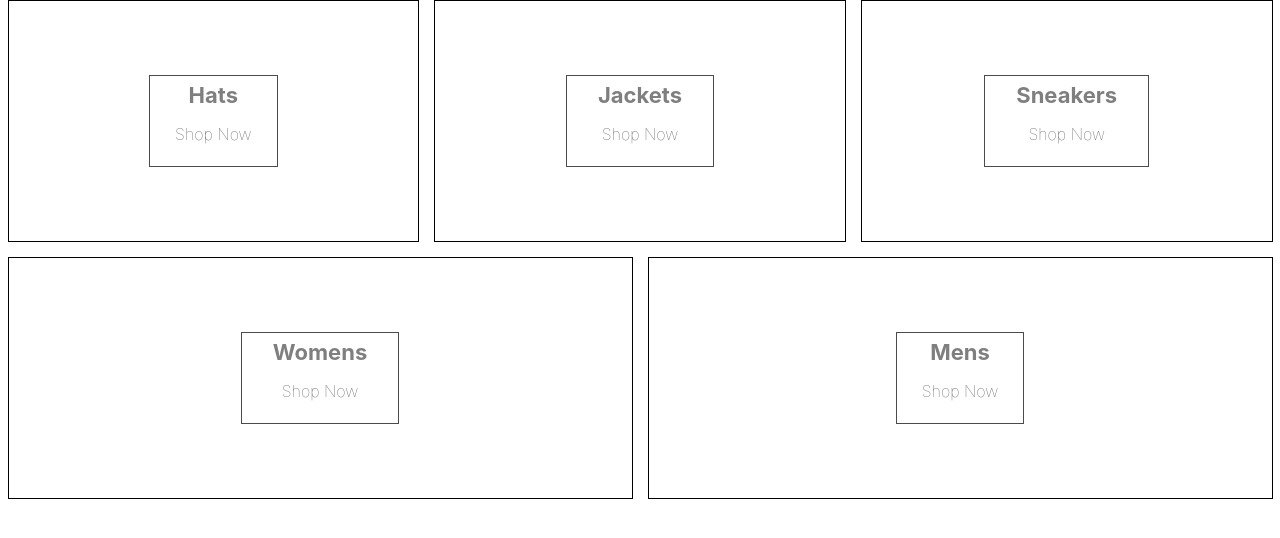
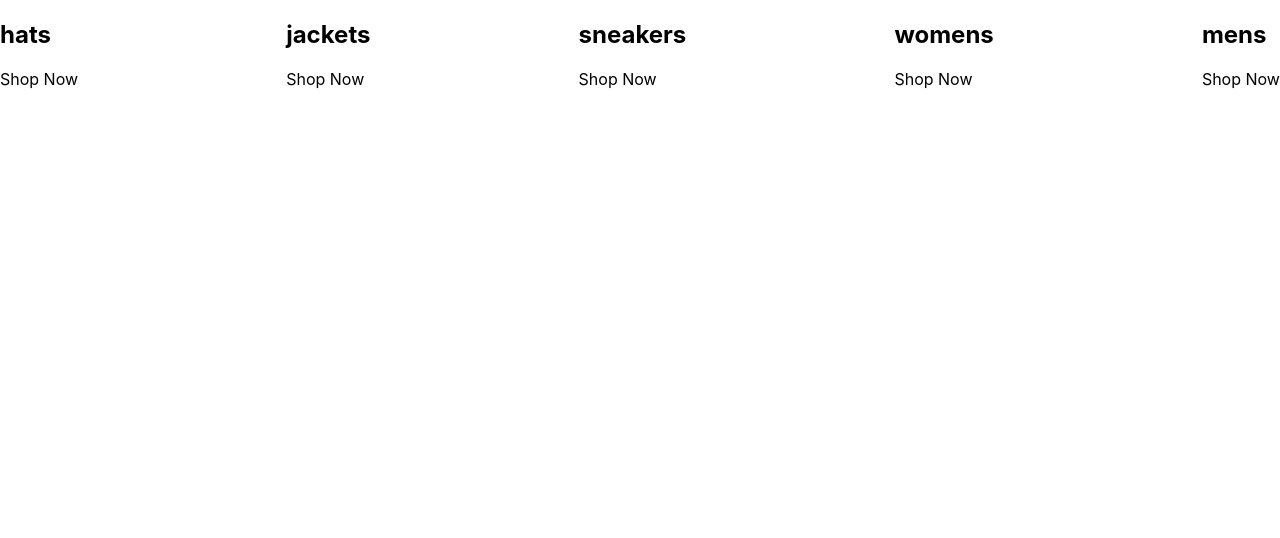
Before and after one commit to stefanscn/test-react, a React (Create React App) app: page / in a window 1280 px wide. Shown: the top 538 px of the page. Built offline with nearby package versions, Linux system fonts and the light colour scheme.

Commit message:
updating directory page with component and category component

```diff
--- a/src/App.js
+++ b/src/App.js
@@ -1,47 +1,36 @@
-import './categories.styles.scss'
+import Directory from './components/directory/directory.component';
 
 const App = () => {
 
   const categories = [
     {
-      id:1,
-      title:'Hats',
-
+      "id": 1,
+      "title": "hats",
+      "imageUrl": "https://i.ibb.co/cvpntL1/hats.png"
     },
     {
-      id:2,
-      title:'Jackets',
-
+      "id": 2,
+      "title": "jackets",
+      "imageUrl": "https://i.ibb.co/px2tCc3/jackets.png"
     },
     {
-      id:3,
-      title:'Sneakers',
-
+      "id": 3,
+      "title": "sneakers",
+      "imageUrl": "https://i.ibb.co/0jqHpnp/sneakers.png"
     },
     {
-      id:4,
-      title:'Womens',
+      "id": 4,
+      "title": "womens",
+      "imageUrl": "https://i.ibb.co/GCCdy8t/womens.png"
+    },
+    {
+      "id": 5,
+      "title": "mens",
+      "imageUrl": "https://i.ibb.co/R70vBrQ/men.png"
+    }
+  ]
 
-    },
-     {
-      id:5,
-      title:'Mens',
 
-    },
-  ];
-
- return (
-    <div className='categories-container'>
-      {categories.map(({ title }) => (
-        <div className='category-container'>
-        <div className='background-image'></div>
-          <div className='category-body-container'>
-            <h2>{title}</h2>
-            <p>Shop Now</p>
-          </div>
-        </div>
-      ))}
-    </div>
-  );
+  return <Directory categories={categories} />;
 };
 export default App;
--- a/src/categories.styles.scss
+++ /dev/null
@@ -1,75 +0,0 @@
-.categories-container {
-    width: 100%;
-    display: flex;
-    flex-wrap: wrap;
-    justify-content: space-between;
-  }
-
-  .category-container {
-    min-width: 30%;
-    height: 240px;
-    flex: 1 1 auto;
-    display: flex;
-    align-items: center;
-    justify-content: center;
-    border: 1px solid black;
-    margin: 0 7.5px 15px;
-    overflow: hidden;
-
-    &:hover {
-      cursor: pointer;
-
-      & .background-image {
-        transform: scale(1.1);
-        transition: transform 6s cubic-bezier(0.25, 0.45, 0.45, 0.95);
-      }
-
-      & .category-body-container {
-        opacity: 0.9;
-      }
-    }
-
-    &.large {
-      height: 380px;
-    }
-
-    &:first-child {
-      margin-right: 7.5px;
-    }
-
-    &:last-child {
-      margin-left: 7.5px;
-    }
-
-    .background-image {
-      width: 100%;
-      height: 100%;
-      background-size: cover;
-      background-position: center;
-    }
-
-    .category-body-container {
-      height: 90px;
-      padding: 0 25px;
-      display: flex;
-      flex-direction: column;
-      align-items: center;
-      justify-content: center;
-      border: 1px solid black;
-      background-color: white;
-      opacity: 0.7;
-      position: absolute;
-
-      h2 {
-        font-weight: bold;
-        margin: 0 6px 0;
-        font-size: 22px;
-        color: #4a4a4a;
-      }
-
-      p {
-        font-weight: lighter;
-        font-size: 16px;
-      }
-    }
-  }
--- /dev/null
+++ b/src/components/category-item/category-item.component.jsx
@@ -0,0 +1,21 @@
+import './category-item.styles.scss'
+
+const CategoryItem = ({ category })=> {
+    const{imageUrl,title} = category;
+    return(
+
+            <div  className='category-container'>
+                <div className='background-image'
+                    style={{
+                     backgroundImage:`url(${imageUrl})`
+         }} />
+              <div className='category-body-container'>
+                <h2>{title}</h2>
+                <p>Shop Now</p>
+              </div>
+            </div>
+    )
+
+}
+
+export default CategoryItem
--- /dev/null
+++ b/src/components/directory/directory.component.jsx
@@ -0,0 +1,15 @@
+import CategoryItem from '../category-item/category-item.component';
+
+import './directory.styles.scss';
+
+const Directory = ({ categories }) => {
+  return (
+    <div className='directory-container'>
+      {categories.map((category) => (
+        <CategoryItem key={category.id} category={category} />
+      ))}
+    </div>
+  );
+};
+
+export default Directory;
--- /dev/null
+++ b/src/components/directory/directory.styles.scss
@@ -0,0 +1,6 @@
+.directory-container {
+    width: 100%;
+    display: flex;
+    flex-wrap: wrap;
+    justify-content: space-between;
+  }
```
Also changed, not shown: src/components/category-item/category-item.styles.scss (added).
